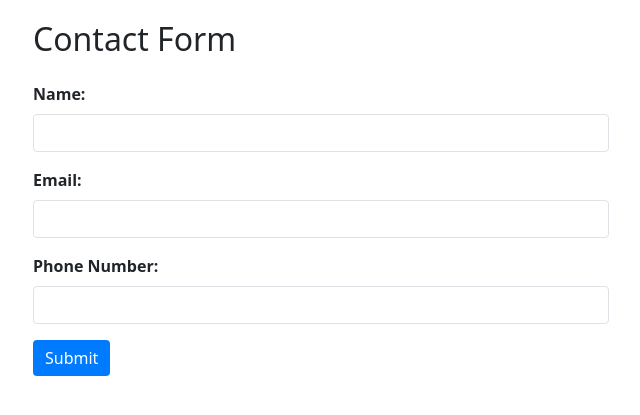
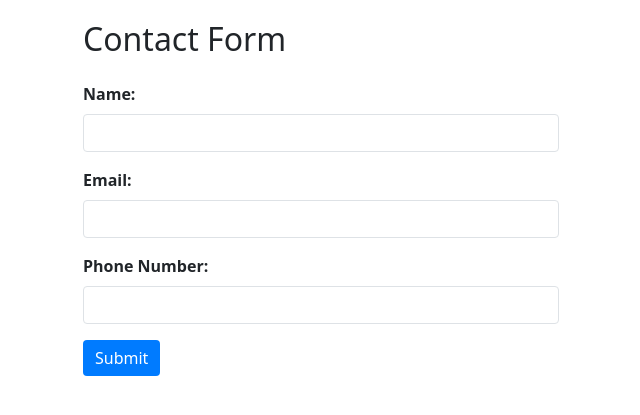
Before and after one commit to pavankumar9160/GoogleForms, a Django app: page /myapp/createform in a window 1280 px wide. Shown: the top 415 px of the page, without its empty margins (319-959 px from the left). Run offline with Django 5.2, Linux system fonts and the light colour scheme.

Commit message:
Update createform.html

```diff
--- a/newproject/templates/myapp/createform.html
+++ b/newproject/templates/myapp/createform.html
@@ -11,7 +11,7 @@
             padding-top: 20px;
         }
         .container {
-            max-width: 600px;
+            max-width: 500px;
             margin: 0 auto;
         }
         .form-group {
```
